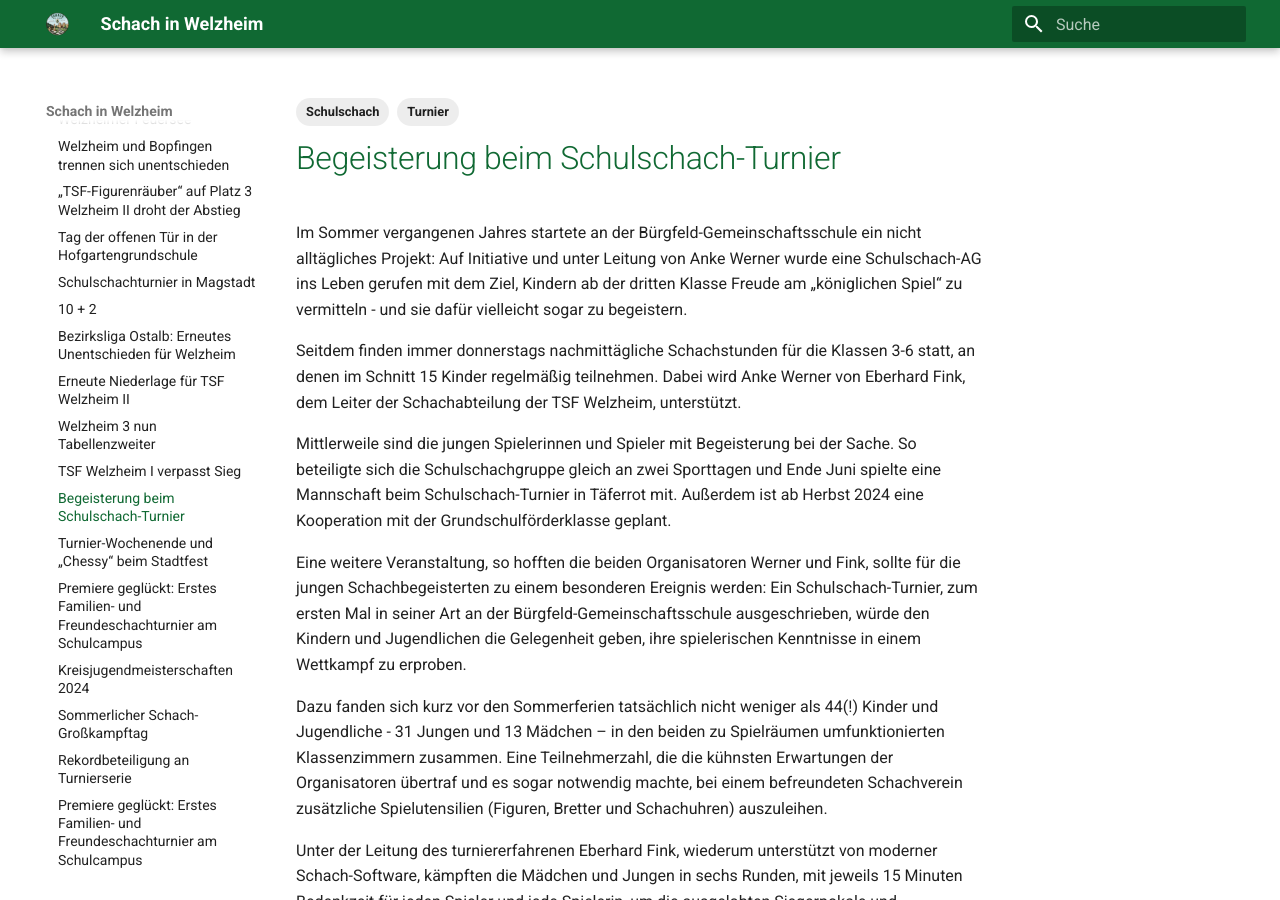
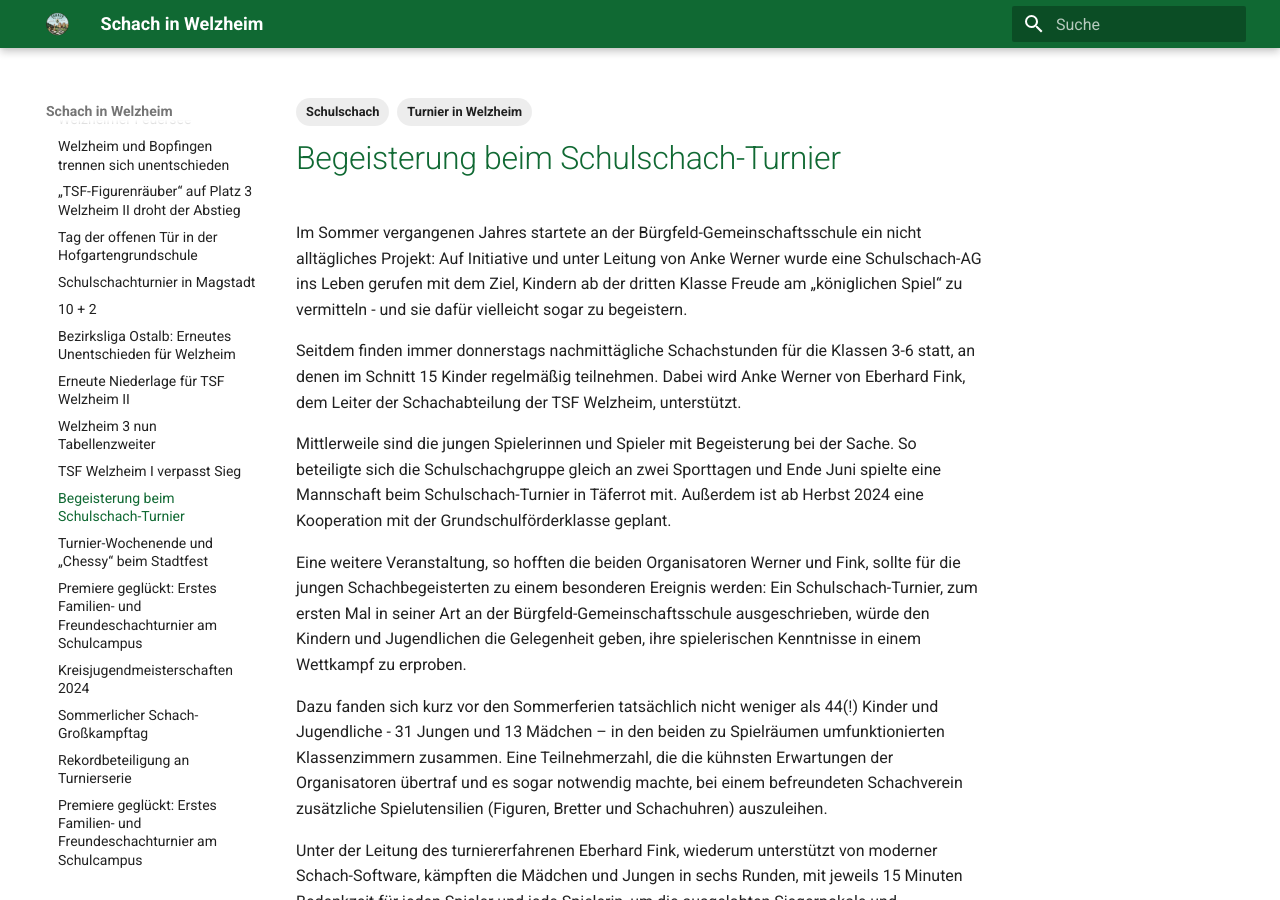
Before and after one commit to schachwelzheim/schachwelzheim, an MkDocs documentation site: the page built from docs/aktuelles/2024-07-18.md, in a window 1280 px wide and 900 px high. Built offline with MkDocs 1.6.1 and Material for MkDocs 9.7.7, drawn with Linux system fonts in a browser that asks for light colours.

Commit message:
Update tournament tag to specify location

```diff
--- a/docs/aktuelles/2024-07-18.md
+++ b/docs/aktuelles/2024-07-18.md
@@ -1,7 +1,7 @@
 ---
 tags:
   - Schulschach
-  - Turnier
+  - Turnier in Welzheim
 ---
 
 # Begeisterung beim Schulschach-Turnier
```
